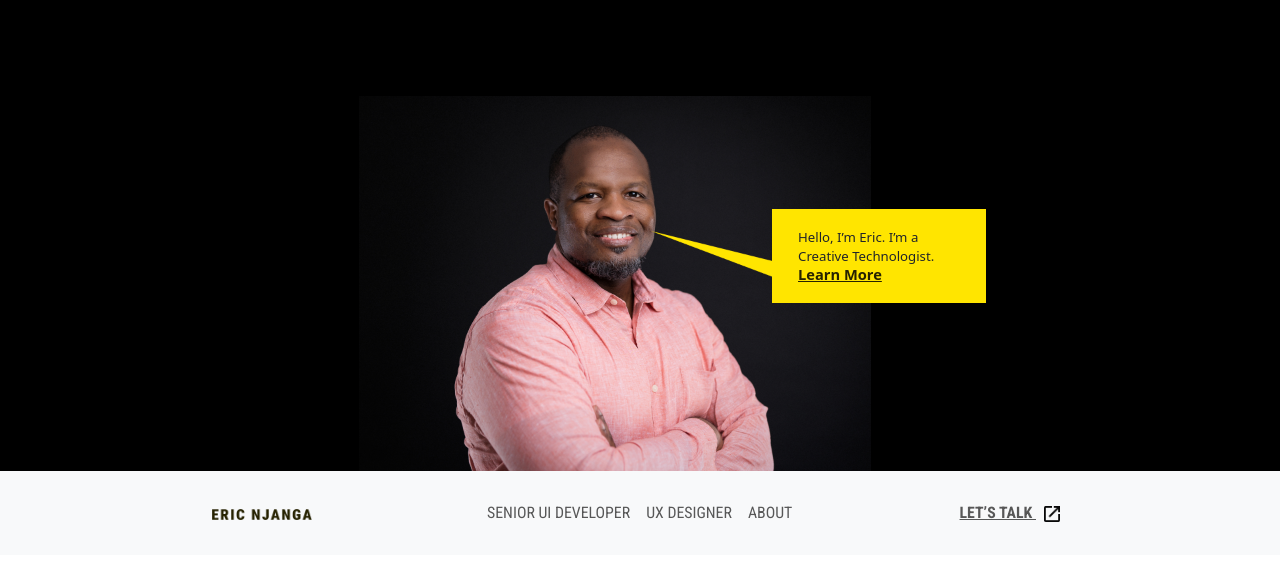
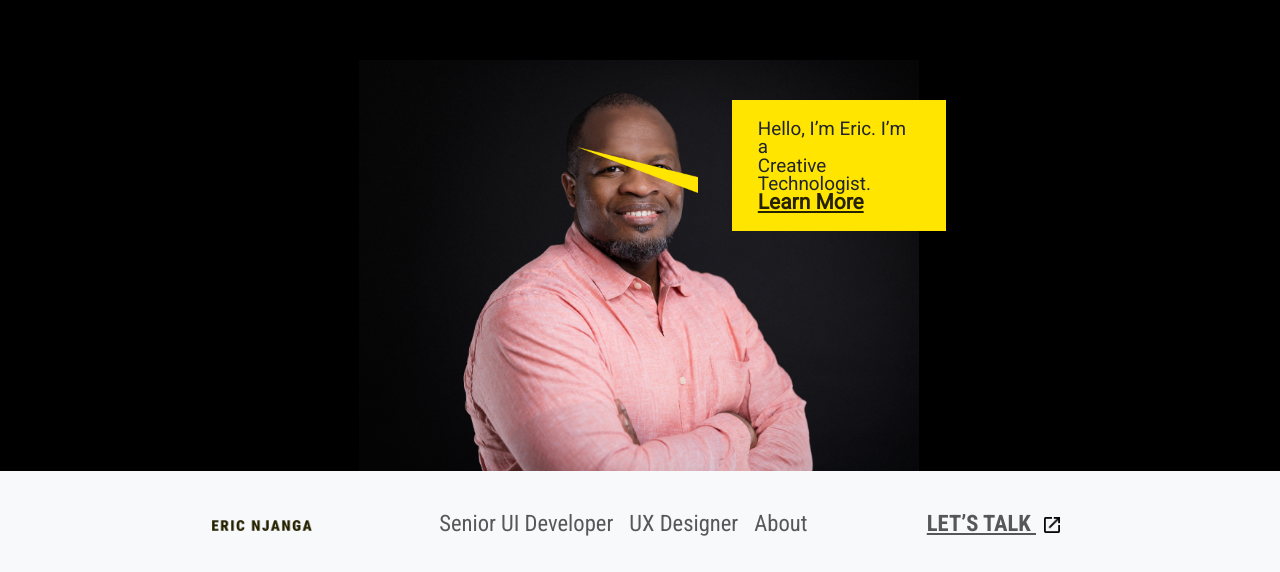
Before and after one commit to Sudhir0309/eric-html, a website: page public/index.html in a window 1280 px wide. Shown: the part 233-805 px from the top of the page. Drawn offline with nearby package versions, Linux system fonts and the light colour scheme; a web font is replaced by a local one.

Commit message:
feedback updates

```diff
--- a/public/css/styles.css
+++ b/public/css/styles.css
@@ -1,8 +1,8 @@
 
- *{transition:all 0.3s ease;}
+/*{transition:all 0.3s ease;} */
 
 ul{margin: 0; list-style: none; padding: 0;}
-body{font-size: 0.93vw; line-height: 1.44vw;}
+body{font-family: 'Roboto', system-ui, -apple-system, 'Segoe UI'; font-size: 17px; line-height: 1.44vw;}
 .container{ max-width: 68.75vw; width: 100%;}
 h1{ font-family: "Playfair Display", serif; font-size: 7.11em; line-height:1.2em; font-weight: 400;}
 .lead{ font-size: 1.33em; ; line-height: 1.25em; font-family: "Roboto", sans-serif; font-weight: 400;}
@@ -27,12 +27,11 @@ h4{ font-size: 1.25em; list-style: 1.1em;}
     right: 13.11em;
     bottom: 23.71em;
     padding: 1.51vw 2.01vw;} */
-    .hero .yellow-col .link{ font-size: 1.11em; font-weight: 700; color: #262200;}
-    .hero .yellow-col .comment-arrow{ position: absolute; right: 16.11em;
-        bottom: 2em;} .hero .yellow-col img{ width: 9.53vw;}
-        .hero .yellow-col .comment-arrow
+.hero .yellow-col .link{ font-size: 1.11em; font-weight: 700; color: #262200;}
+.hero .yellow-col .comment-arrow{ position: absolute; right: 13.11em; bottom: 2em;} .hero .yellow-col img{ width: 9.53vw;}
+.hero .yellow-col .comment-arrow
 .center-btn .btn img, .btn img{ width:1.25vw;}
-.btn{ text-transform: uppercase; padding:0.5em; font-family: "Roboto Condensed", sans-serif;  align-items: end; font-size: 1.11em; line-height: 1.2em; border-top: 1px solid #262200 !important; border-bottom: 1px solid #262200 !important; border-radius: 0;}
+.btn{ text-transform: uppercase; padding:0.5em; font-family: "Roboto Condensed", sans-serif;  align-items: end; font-size: 1.11em; line-height: 1.2em; border-top: 3px solid #262200 !important; border-bottom: 3px solid #262200 !important; border-radius: 0;}
 .btn i{ padding-left: .520em;}
 .btn:hover{ background-color: #FFE500;}
 .btn:active{ background-color: #FFE500 !important; box-shadow: 0 0 1em rgb(0, 0, 0, .75);}
@@ -40,7 +39,7 @@ h4{ font-size: 1.25em; list-style: 1.1em;}
 .section-heading span{ background: #fff;}
 .section-heading:after{height: 1px; background: #000000; width: 100%; display: block; content: ''; position: absolute; bottom: 50%; z-index: -1;}
 .hero { height: 88vh;}
-.eric img{ width: 40vw;}
+.eric img{ width: 560px;}
 .navbar-brand img{ width: 7.8vw;}
 /* .navbar{position:absolute;bottom: 0;} */
 .navbar .navbar-nav{ padding:1.35em 0}
@@ -81,9 +80,8 @@ footer h3{ font-size:1.33em;}
     .career-col{ padding-bottom: 10vw;}
     footer .section-col{ padding: 10vw 0;}
     .hero { height: 60vh !important;}
-    .hero .yellow-col{ width: 30vw; right: 3.11em;bottom: 5.71em;}
-    .hero .yellow-col .comment-arrow{right: 14.11em;
-        bottom: 2em;}
+    .hero .yellow-col{ width: 30vw; right: 3.11em; bottom: 5.71em;}
+    .hero .yellow-col .comment-arrow{right: 14.11em; bottom: 2em;}
     .navbar { bottom: auto !important;}
     .hero .eric img{ bottom: 0 !important;}
 
--- a/public/index.html
+++ b/public/index.html
@@ -40,18 +40,18 @@
     <div class="collapse navbar-collapse" id="navbarSupportedContent">
       <ul class="navbar-nav mx-auto mb-2 mb-lg-0">
         <li class="nav-item">
-          <a class="nav-link text-uppercase" href="#technologist">Senior UI Developer</a>
+          <a class="nav-link" href="#technologist">Senior UI Developer</a>
         </li>
         <li class="nav-item">
-          <a class="nav-link text-uppercase" href="#ux-designer">UX Designer</a>
+          <a class="nav-link" href="#ux-designer">UX Designer</a>
         </li>
         <li class="nav-item">
-          <a class="nav-link text-uppercase" href="#about">About</a>
+          <a class="nav-link" href="#about">About</a>
         </li>
       </ul>
       <ul class="navbar-nav mb-2 mb-lg-0">
         <li  class="nav-item">
-          <a href="#" class="nav-link  text-uppercase fw-bold text-decoration-underline">let’s talk <span class="icon ms-2"><img src="images/Vector.png"></span></a>
+          <a href="https://www.linkedin.com/in/ericnjanga/" target="_blank" class="nav-link  text-uppercase fw-bold text-decoration-underline">let’s talk <span class="icon ms-2"><img src="images/Vector.png"></span></a>
         </li>
       </ul>
 
```
